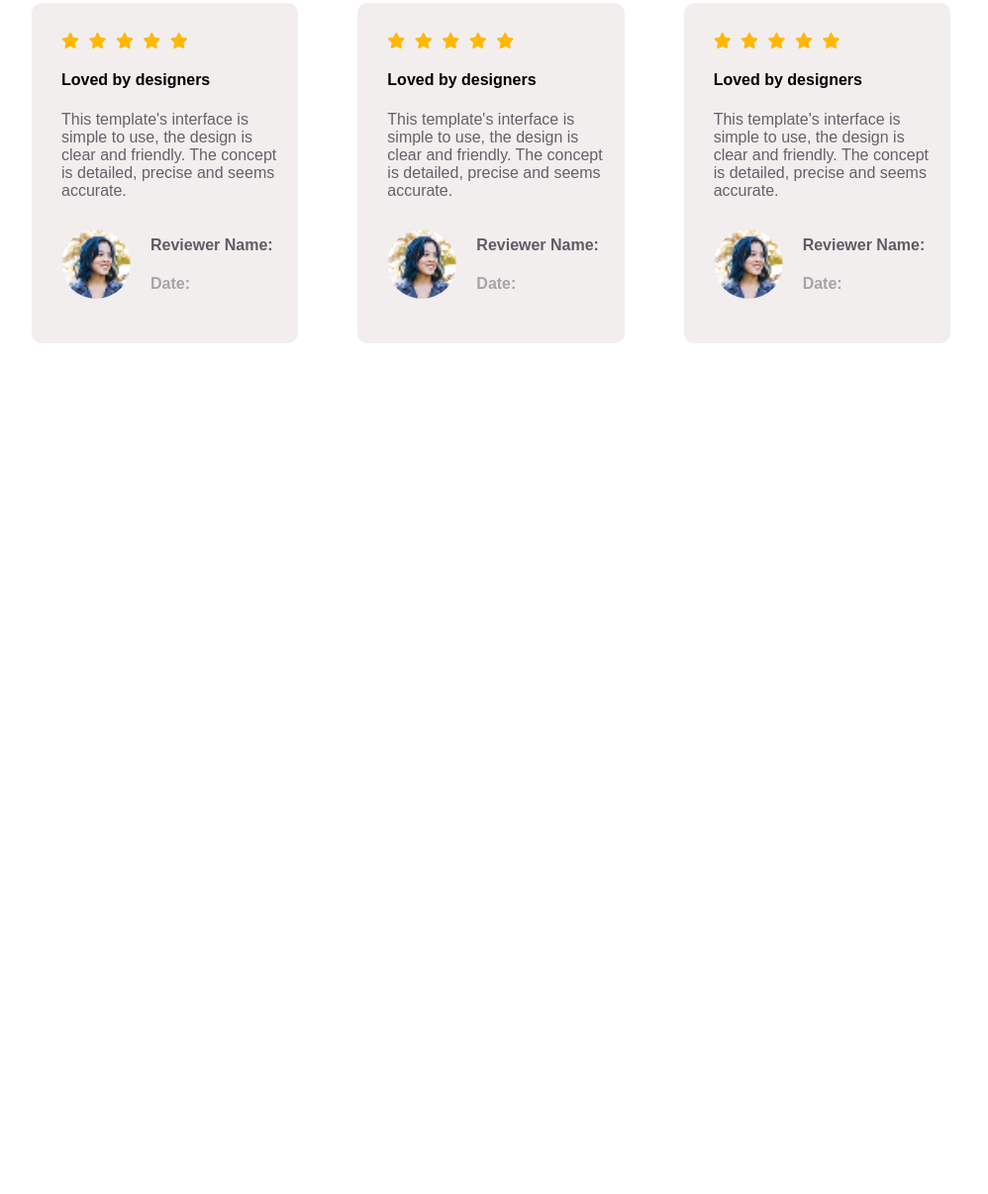
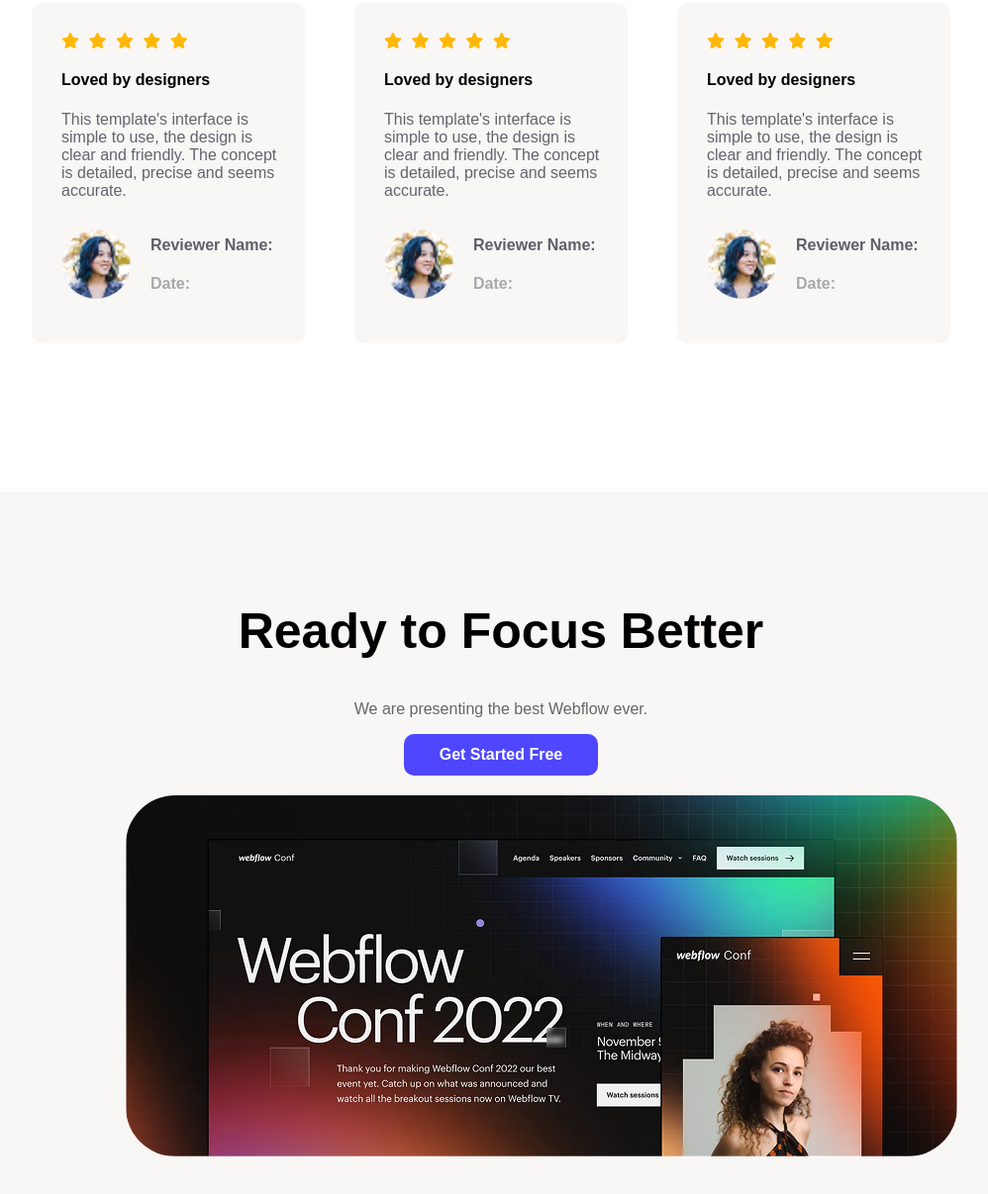
Before and after one commit to JarifTheKing/first-assignment, a plain HTML site: page index.html in a window 1280 px wide. Shown: the part 1899-3106 px from the top of the page at 99% size, without its empty margins (134-1132 px from the left). Before the commit the page ends 2396 px from the top, so only its background shows below. Drawn offline with nearby package versions, Linux system fonts and the light colour scheme.

Commit message:
focus section added

```diff
--- a/index.html
+++ b/index.html
@@ -209,6 +209,22 @@
 
          </section>
         <!-- review section end -->
+
+        <!-- Focus section start -->
+         <section class="Focus-section">
+            <h2 class="Focus-title">
+                Ready to Focus Better
+            </h2>
+            <p class="Focus-description">
+                We are presenting the best Webflow ever.
+            </p>
+            <button class="primary-btn focus-btn">
+                Get Started Free
+            </button>
+            <br>
+            <img class="Focus-img" src="Assets/wc-big.png" alt="">
+         </section>
+        <!-- Focus section end -->
     </main>
 <!-- Main end -->
 
--- a/styles/style.css
+++ b/styles/style.css
@@ -165,7 +165,7 @@ margin: 0px 150px 0 150px;
 .review-boss-container{
     display: flex;
     justify-content: center;
-    gap: 40px;
+    gap: 30px;
     justify-content: center;
     margin: auto;
 
@@ -176,7 +176,7 @@ margin: 0px 150px 0 150px;
     padding: 30px 20px 30px 30px ;
     margin-right: 20px;
     /* border: 5px solid blue; */
-    background-color: #f2ededef;
+    background-color: #f2eded7e;
     /* box-shadow: 50px 50px white; */
     border-radius: 10px;
 
@@ -231,6 +231,37 @@ margin: 0px 150px 0 150px;
 }
 /* review-section end */
 
+
+/* Focus section start */
+.Focus-section{
+     background-color: #f2eded7e;
+    border-radius: 10px;
+        width: 60%;
+        margin: auto;
+    padding: 70px 150px;
+    text-align: center;
+    align-items: center;
+    margin-bottom: 90px;
+}
+
+.Focus-title{
+    font-size: 50px;
+    font-weight: bold;
+}
+.Focus-description{
+    color: #00000096;
+}
+.focus-btn{
+    /* display: block; */
+    text-align: center;
+    align-items: center;
+    margin-bottom: 20px;
+}
+.Focus-img{
+    border-radius: 50px;
+}
+/* Focus section end */
+
 /* main Style end */
 
 /* footer Style start */
```
